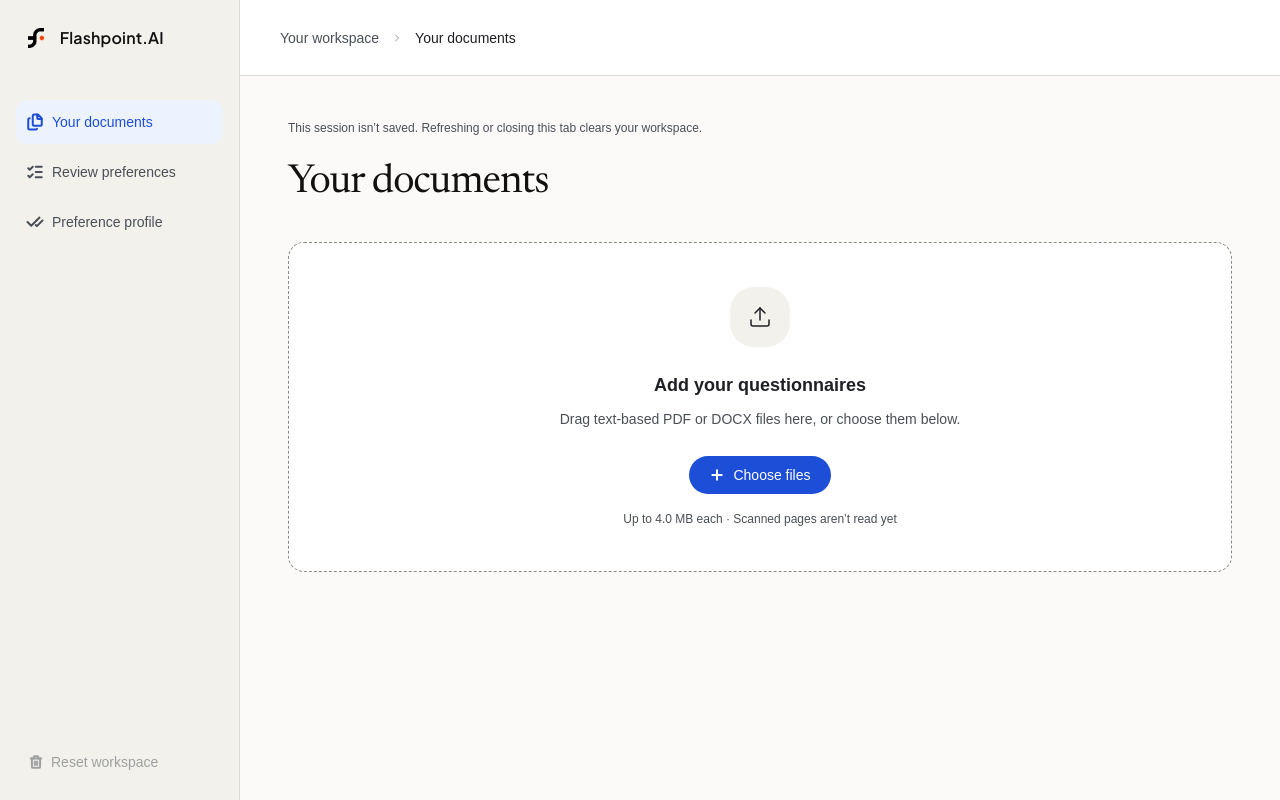
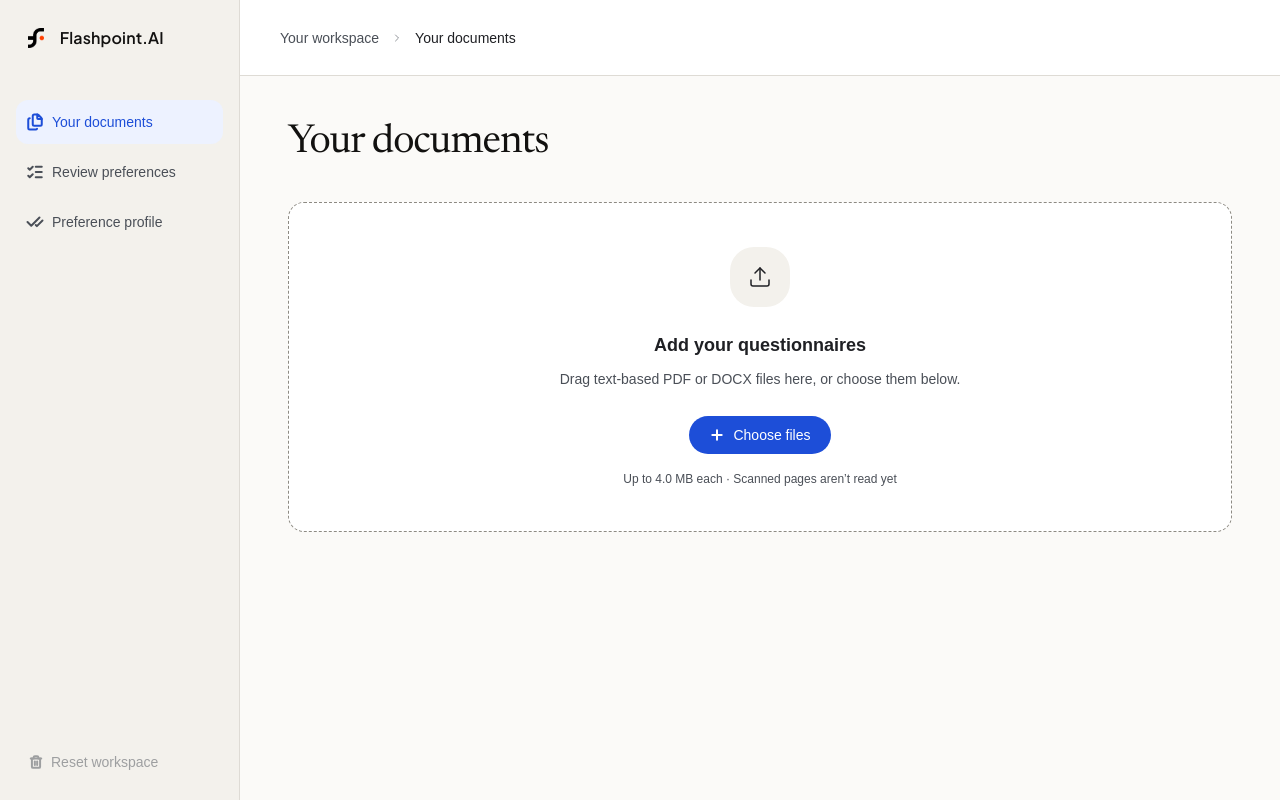
Before and after one commit to fsalcedo55/flashpoint, a Next.js app: page / in a window 1280 px wide. Built offline with nearby package versions, Linux system fonts and the light colour scheme; no server answers; a web font is replaced by a local one.

Commit message:
Remove temporary session notice

```diff
--- a/src/components/app-shell.tsx
+++ b/src/components/app-shell.tsx
@@ -118,7 +118,6 @@ export function AppShell({ children }: { children: ReactNode }) {
             <Button variant="outline" size="sm" onClick={clearError}>Dismiss</Button>
           </div>
         ) : null}
-        <p className="mb-6 text-xs text-muted-foreground">This session isn’t saved. Refreshing or closing this tab clears your workspace.</p>
         {children}
       </main>
       <p role="status" className="sr-only">{announcement}</p>
```
